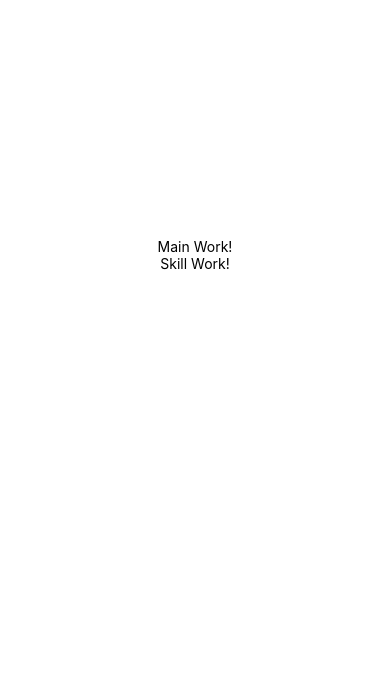
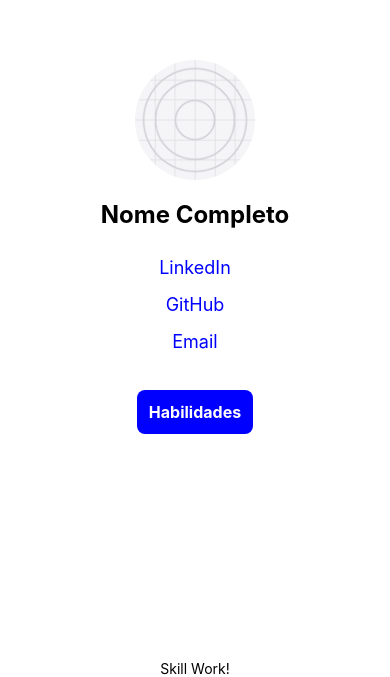
Before and after one commit to Ikarosuu/App-de-Portfolio, a React Native app: screen / in a window 390 px wide. Shown: the part 167-844 px from the top of the page. Built offline with nearby package versions, Linux system fonts and the light colour scheme.

Commit message:
MainScreen

```diff
--- /dev/null
+++ b/declarations.d.ts
@@ -0,0 +1 @@
+declare module '*.png'
--- a/src/screens/MainScreen.tsx
+++ b/src/screens/MainScreen.tsx
@@ -1,11 +1,68 @@
-import { View, Text } from 'react-native'
+import { View, Text, Image, StyleSheet, TouchableOpacity, Linking } from 'react-native'
 import { StatusBar } from 'expo-status-bar'
+import { useNavigation } from '@react-navigation/native'
+import photo from '../../assets/icon.png'
 
 export default function MainScreen() {
+    //const navigation = useNavigation()
+
     return(
-        <View>
-            <Text>Main Work!</Text>
+        <View style={styles.container}>
+            <Image source={photo} style={styles.photo}/>
+            <Text style={styles.name}>Nome Completo</Text>
+
+            <TouchableOpacity>
+                <Text style={styles.link}>LinkedIn</Text>
+            </TouchableOpacity>
+
+            <TouchableOpacity>
+                <Text style={styles.link}>GitHub</Text>
+            </TouchableOpacity>
+
+            <TouchableOpacity>
+                <Text style={styles.link}>Email</Text>
+            </TouchableOpacity>
+
+            <TouchableOpacity style={styles.button}>
+                <Text style={styles.textButton}>Habilidades</Text>
+            </TouchableOpacity>
             <StatusBar style='auto'/>
         </View>
     )
 }
+
+const styles = StyleSheet.create({
+    container:{
+        flex:1,
+        alignItems: 'center',
+        justifyContent: 'center',
+        backgroundColor: 'white',
+    },
+    photo: {
+        width: 120,
+        height: 120,
+        borderRadius: 60,
+        marginBottom: 20
+    },
+    name: {
+        fontSize: 24,
+        fontWeight: 'bold',
+        marginBottom: 20
+    },
+    link:{
+        fontSize: 18,
+        color: 'blue',
+        marginVertical: 8
+    },
+    button: {
+        marginTop: 30,
+        backgroundColor: 'blue',
+        padding: 12,
+        borderRadius: 8,
+    },
+    textButton:{
+        color: 'white',
+        fontSize: 16,
+        fontWeight: 'bold'
+    }
+})
```
